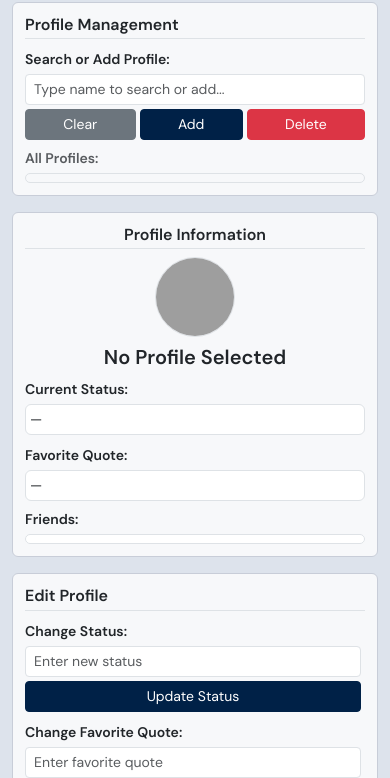
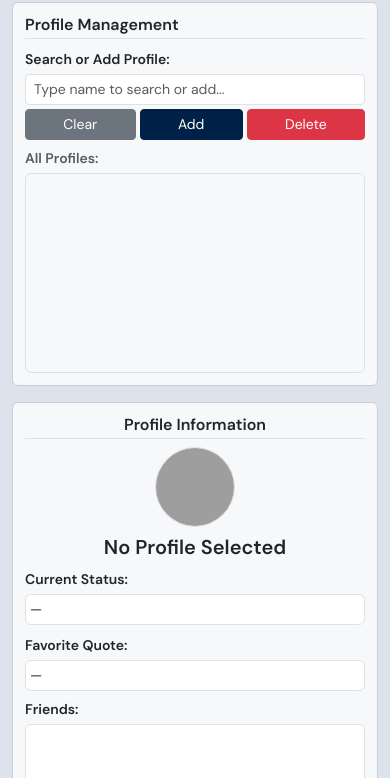
Before and after one commit to gyles-hsh/socialnet-manager, a website: page index.html in a window 390 px wide. Shown: the part 66-844 px from the top of the page. Drawn offline with nearby package versions, Linux system fonts and the light colour scheme; no server answers; grey boxes are pictures that could not be loaded.

Commit message:
Fixed profile information mobile view

```diff
--- a/css/style.css
+++ b/css/style.css
@@ -307,13 +307,15 @@ main.container-fluid {
   }
 
   #profile-list {
-    max-height: 250px !important;
+    min-height: 200px !important;
+    max-height: 300px !important;
     overflow-y: auto !important;
     overflow-x: hidden !important;
   }
 
   #friends-list {
-    max-height: 200px !important;
+    min-height: 150px !important;
+    max-height: 250px !important;
     overflow-y: auto !important;
     overflow-x: hidden !important;
   }
```
